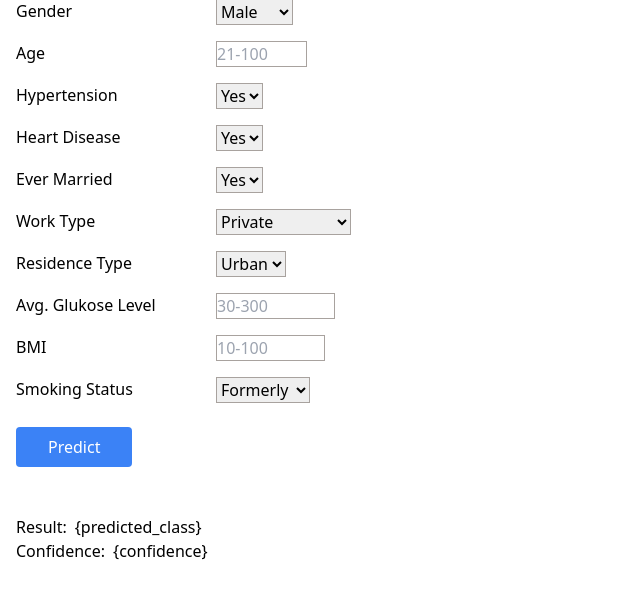
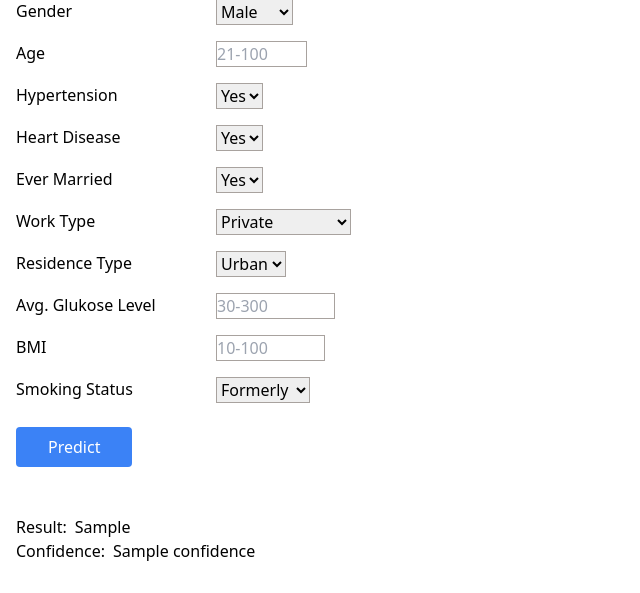
Before and after one commit to syarifahaisha/KBS-Stroke-Prediction, a Flask app: template kbs-env/templates/index.html in a window 1280 px wide. Shown: the part 207-800 px from the top of the page, without its empty margins (0-640 px from the left). Run offline with Flask 2, Linux system fonts and the light colour scheme; the template is opened without the code that fills it: most values are stand-ins (such as "Sample title", 1, 10 or a date in 2020); some libraries are stand-ins or nearby versions.

Commit message:
minor typo fix

```diff
--- a/kbs-env/templates/index.html
+++ b/kbs-env/templates/index.html
@@ -159,14 +159,15 @@
         <div>Result:</div>
 
         <div class="ml-2">
-          {% if predicted_class %} {predicted_class} {% else %} ... {% endif %}
+          {% if predicted_class %} {{predicted_class}} {% else %} ... {% endif
+          %}
         </div>
       </div>
 
       <div class="flex">
         <div>Confidence:</div>
         <div class="ml-2">
-          {% if confidence %} {confidence} {% else %} ... {% endif %}
+          {% if confidence %} {{confidence}} {% else %} ... {% endif %}
         </div>
       </div>
       {% endblock %}
```
